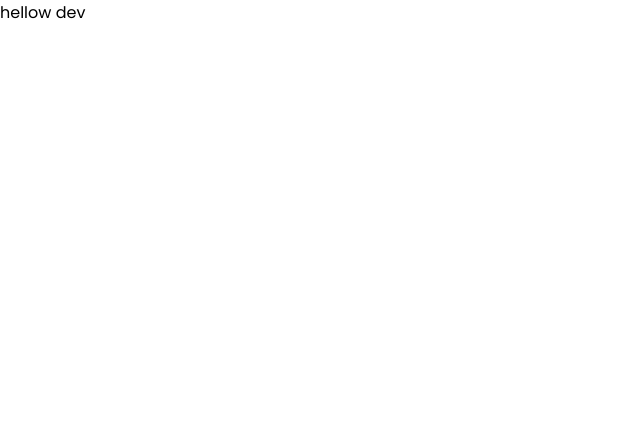
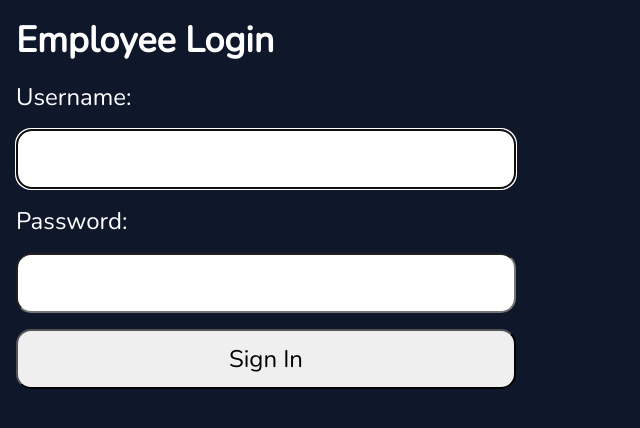
Before and after one commit to rockmel03/React-auth, a React (Vite) app in the folder redux-auth/: page /login in a window 1280 px wide. Shown: the top 428 px of the page, without its empty margins (0-640 px from the left). Built offline with nearby package versions, Linux system fonts and the light colour scheme.

Commit message:
RA - feat : add components , create routes and create login feature

```diff
--- a/redux-auth/src/App.jsx
+++ b/redux-auth/src/App.jsx
@@ -1,7 +1,25 @@
 import React from "react";
+import { Route, Routes } from "react-router-dom";
+import { Layout, Public } from "./components";
+import Welcome from "./features/auth/Welcome";
+import RequireAuth from "./features/auth/RequireAuth";
+import Login from "./features/auth/Login";
 
 const App = () => {
-  return <div>hellow dev</div>;
+  return (
+    <Routes>
+      <Route path="/" element={<Layout />}>
+        {/* public routes */}
+        <Route index element={<Public />} />
+        <Route path="login" element={<Login />} />
+
+        {/* protected Routes  */}
+        <Route element={<RequireAuth />}>
+          <Route path="/welcome" element={<Welcome />} />
+        </Route>
+      </Route>
+    </Routes>
+  );
 };
 
 export default App;
--- /dev/null
+++ b/redux-auth/src/components/Layout.jsx
@@ -0,0 +1,5 @@
+import { Outlet } from "react-router-dom";
+
+export const Layout = () => {
+  return <Outlet />;
+};
--- /dev/null
+++ b/redux-auth/src/components/Public.jsx
@@ -0,0 +1,31 @@
+import { Link } from "react-router-dom";
+
+export const Public = () => {
+  const content = (
+    <section className="public">
+      <header>
+        <h1>Welcome to Repair Store!</h1>
+      </header>
+      <main>
+        <p>
+          Located in Beautiful Downtown Foo City, Repair Store provides a
+          trained staff ready to meet your repair needs.
+        </p>
+        <p>&nbsp;</p>
+        <address>
+          Repair Store
+          <br />
+          555 Foo Drive
+          <br />
+          Foo City, CA 12345
+          <br />
+          <a href="tel:+15555555555">(555) 555-5555</a>
+        </address>
+      </main>
+      <footer>
+        <Link to="/login">Employee Login</Link>
+      </footer>
+    </section>
+  );
+  return content;
+};
--- /dev/null
+++ b/redux-auth/src/components/index.js
@@ -0,0 +1,2 @@
+export * from "./Layout";
+export * from "./Public";
--- /dev/null
+++ b/redux-auth/src/features/auth/Login.jsx
@@ -0,0 +1,96 @@
+import { useState, useRef, useEffect } from "react";
+import { useNavigate } from "react-router-dom";
+
+import { useDispatch } from "react-redux";
+import { setCredentials } from "./authSlice";
+import { useLoginMutation } from "./authApiSlice";
+
+const Login = () => {
+  const errRef = useRef(null);
+  const userRef = useRef(null);
+  const [user, setUser] = useState("");
+  const [password, setPassword] = useState("");
+  const [errMsg, setErrMsg] = useState("");
+  const navigate = useNavigate();
+
+  const dispatch = useDispatch();
+  const [login, { isLoading }] = useLoginMutation();
+
+  useEffect(() => {
+    userRef.current.focus();
+  }, []);
+
+  useEffect(() => {
+    setErrMsg("");
+  }, [user, password]);
+
+  const handleSubmit = async (e) => {
+    e.preventDefault();
+    if (!username || !password) {
+      setErrMsg("invalid entry");
+      return;
+    }
+    try {
+      const userData = await login({ username: user, password }).unwrap();
+      dispatch(setCredentials({ ...userData, user }));
+      console.log(userData);
+      setUser("");
+      setPassword("");
+      navigate("/welcome");
+    } catch (error) {
+      console.log(error);
+      if (!error?.originalStatus) {
+        setError("No server response");
+      } else {
+        setError("Login Failed!");
+      }
+      errRef.current.focus();
+    }
+  };
+
+  const handleUserInput = (e) => setUser(e.target.value);
+  const handlePwdInput = (e) => setPassword(e.target.value);
+
+  const content = isLoading ? (
+    <h1>Loading...</h1>
+  ) : (
+    <section className="login">
+      <p
+        ref={errRef}
+        className={errMsg ? "errmsg" : "offscreen"}
+        aria-live="assertive"
+      >
+        {errMsg}
+      </p>
+
+      <h1>Employee Login</h1>
+
+      <form onSubmit={handleSubmit}>
+        <label htmlFor="username">Username:</label>
+        <input
+          type="text"
+          id="username"
+          ref={userRef}
+          value={user}
+          onChange={handleUserInput}
+          autoComplete="off"
+          required
+        />
+
+        <label htmlFor="password">Password:</label>
+        <input
+          type="password"
+          id="password"
+          onChange={handlePwdInput}
+          value={password}
+          required
+        />
+        <button>Sign In</button>
+      </form>
+    </section>
+  );
+
+  return content;
+};
+
+export default Login;
--- /dev/null
+++ b/redux-auth/src/features/auth/RequireAuth.jsx
@@ -0,0 +1,16 @@
+import { useLocation, Navigate, Outlet } from "react-router-dom";
+import { useSelector } from "react-redux";
+import { selectCurrentToken } from "./authSlice";
+
+const RequireAuth = () => {
+  const token = useSelector(selectCurrentToken);
+  const location = useLocation();
+
+  return token ? (
+    <Outlet />
+  ) : (
+    <Navigate to="login" state={{ from: location }} replace />
+  );
+};
+
+export default RequireAuth;
--- /dev/null
+++ b/redux-auth/src/features/auth/Welcome.jsx
@@ -0,0 +1,24 @@
+import { useSelector } from "react-redux";
+import { selectCurrentToken, selectCurrentUser } from "./authSlice";
+import { Link } from "react-router-dom";
+const Welcome = () => {
+  const user = useSelector(selectCurrentUser);
+  const token = useSelector(selectCurrentToken);
+
+  const welcome = user?.username ? `Welcome ${user.username}!` : `Welcome`;
+  const tokenAbbr = `${token.slice(0, 9)}...`;
+
+  const content = (
+    <section className="welcome">
+      <h1>{welcome}</h1>
+      <p>Token: {tokenAbbr}</p>
+      <p>
+        <Link to="/userslist">Go to the Users List</Link>
+      </p>
+    </section>
+  );
+
+  return content;
+};
+
+export default Welcome;
--- a/redux-auth/src/index.css
+++ b/redux-auth/src/index.css
@@ -1,12 +1,87 @@
-@import url("https://fonts.googleapis.com/css2?family=Poppins:wght@100;400;500;700;900&display=swap");
+@import url("https://fonts.googleapis.com/css2?family=Nunito&display=swap");
+
 * {
   margin: 0;
   padding: 0;
   box-sizing: border-box;
-  font-family: "Poppins", sans-serif;
 }
 html,
 body {
   height: 100%;
   width: 100%;
 }
+
+/* || UTILITY CLASSES */
+.errmsg {
+  color: firebrick;
+}
+
+/* || GENERAL STYLES */
+
+body {
+  font: 1.5rem "Nunito", sans-serif;
+  min-height: 100vh;
+  background-color: #0f172a;
+  color: #fff;
+}
+
+input,
+button {
+  font: inherit;
+}
+
+#root {
+  min-height: 100vh;
+  display: flex;
+  padding: 1rem;
+}
+
+section {
+  width: min(100%, 500px);
+}
+
+a,
+a:visited {
+  color: whitesmoke;
+}
+
+a:hover,
+a:focus {
+  color: rgba(245, 245, 245, 0.9);
+}
+
+/* || LOGIN */
+
+.login form {
+  display: flex;
+  flex-flow: column nowrap;
+  gap: 1rem;
+  margin-top: 1rem;
+}
+
+.login input,
+.login button {
+  padding: 0.5em;
+  border-radius: 15px;
+}
+
+/* || PAGES */
+
+.public,
+.welcome,
+.users {
+  display: flex;
+  flex-direction: column;
+  gap: 1rem;
+}
+
+.public main {
+  flex-grow: 1;
+  border-top: 2px solid #fff;
+  border-bottom: 2px solid #fff;
+  padding: 1rem;
+}
+
+.users ul {
+  list-style-type: none;
+}
```
